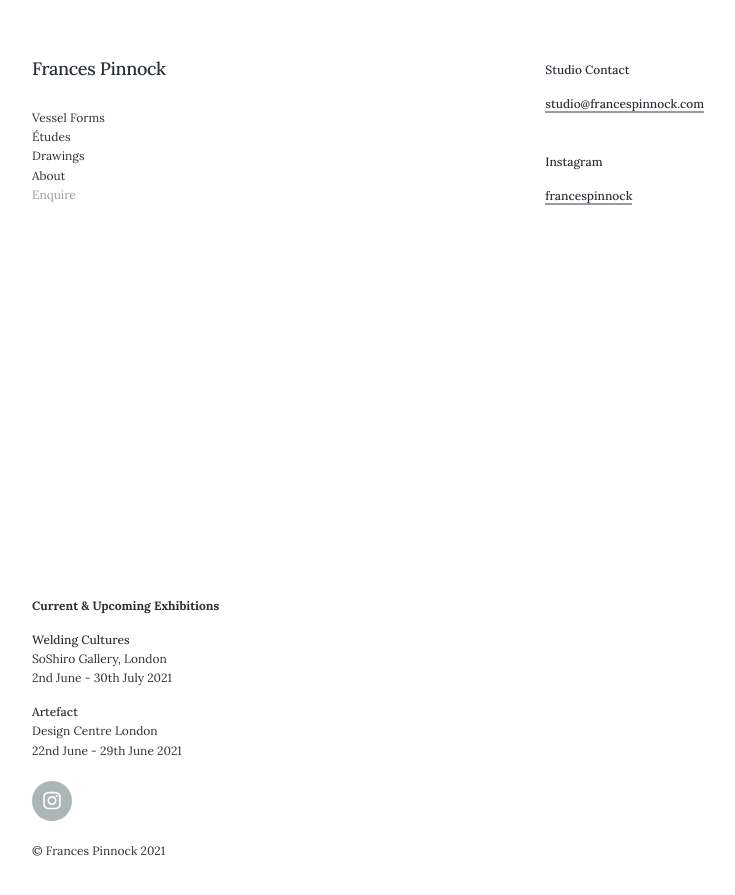
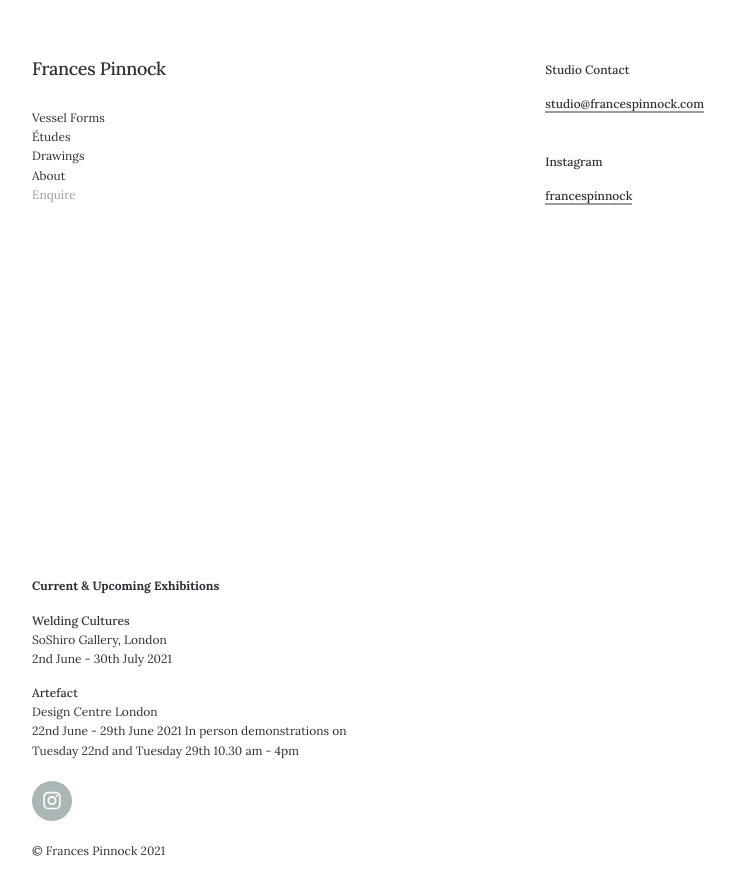
Before and after one commit to francespinnock/francespinnock.github.io, a Jekyll site: the page built from _pages/enquire.md, in a window 1280 px wide and 900 px high, scrolled down 98 px. Shown: the top 895 px of the window, without its empty margins (28-763 px from the left). Built offline with Jekyll 4.4.1, drawn with Linux system fonts in a browser that asks for light colours; nearby versions of some CDN libraries.

Commit message:
Update header.html

```diff
--- a/_includes/header.html
+++ b/_includes/header.html
@@ -54,7 +54,9 @@
 					<a href="https://www.dcch.co.uk/design-avenue/artefact/">Artefact</a><br />
 					Design Centre London<br />
 					22nd June - 29th June 2021
+					In person demonstrations on Tuesday 22nd and Tuesday 29th 10.30 am - 4pm
 				</p>
+
 			</div>
 
 			{% include socials.html %}
```
